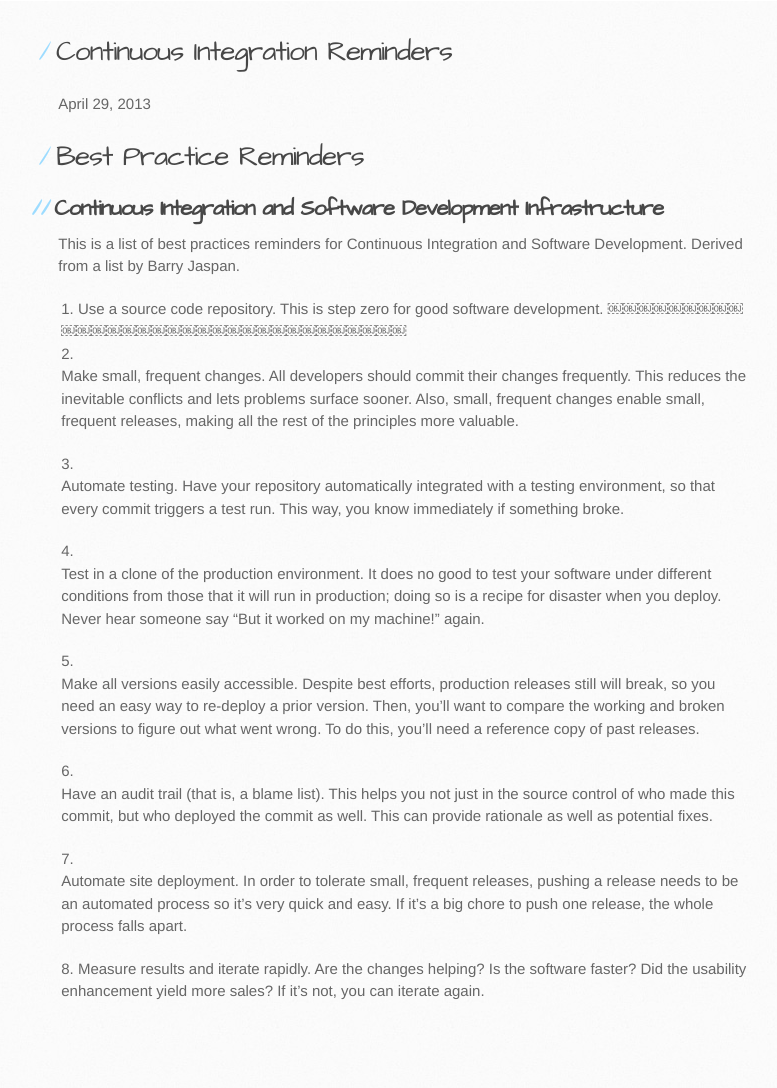
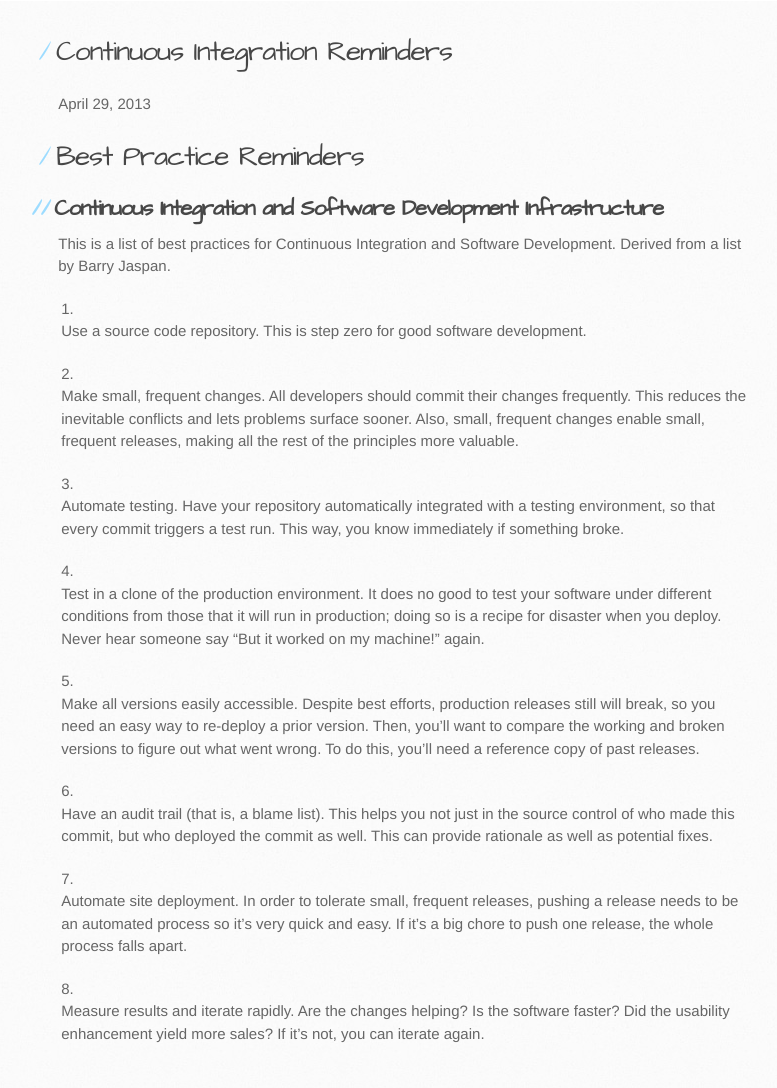
Before and after one commit to cxj/cxj.github.io, a Jekyll site: the page built from _posts/2013-04-29-continuous-integration.md, in a window 1280 px wide. Shown: the whole page, without its empty margins (132-909 px from the left). Built offline with Jekyll 4.4.1, drawn with Linux system fonts in a browser that asks for light colours; Markdown is read by kramdown in place of the engine named in the settings; before the commit the page ends 1045 px from its top, so only the background shows below that.

Commit message:
I just want it to look good, ok?

```diff
--- a/_posts/2013-04-29-continuous-integration.md
+++ b/_posts/2013-04-29-continuous-integration.md
@@ -7,10 +7,10 @@ title: Continuous Integration Reminders
 
 ## Continuous Integration and Software Development Infrastructure
 
-This is a list of best practices reminders for Continuous Integration and Software Development.  Derived from a list by Barry Jaspan.
+This is a list of best practices for Continuous Integration and Software Development.  Derived from a list by Barry Jaspan.
 
 1. Use a source code repository. This is step zero for good software development.
-￼￼￼￼￼￼￼￼￼￼￼￼￼￼￼￼￼￼￼￼￼￼￼￼￼￼￼￼￼￼￼￼
+
 2. Make small, frequent changes. All developers should commit their changes frequently. This reduces the inevitable conflicts and lets problems surface sooner. Also, small, frequent changes enable small, frequent releases, making all the rest of the principles more valuable.
 
 3. Automate testing. Have your repository automatically integrated with a testing environment, so that every commit triggers a test run. This way, you know immediately if something broke.
--- a/index.html
+++ b/index.html
@@ -45,7 +45,7 @@ title: less is more
 
         <aside id="sidebar">
           <h3>Elegant software</h3>
-          <p><img src="images/skycons.png" width="240px"><a href="http://forecast.io/">forecast.io</a></p>
+          <h4><img src="images/skycons.png" width="240px"><a href="http://forecast.io/">forecast.io</a></h4>
         </aside>
       </div>
     </div>
```
